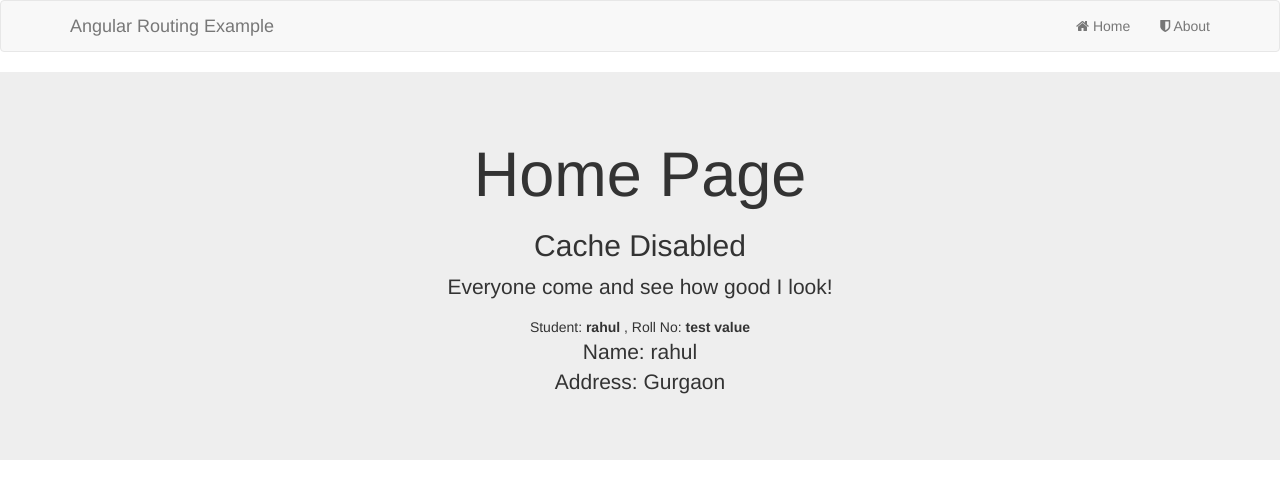
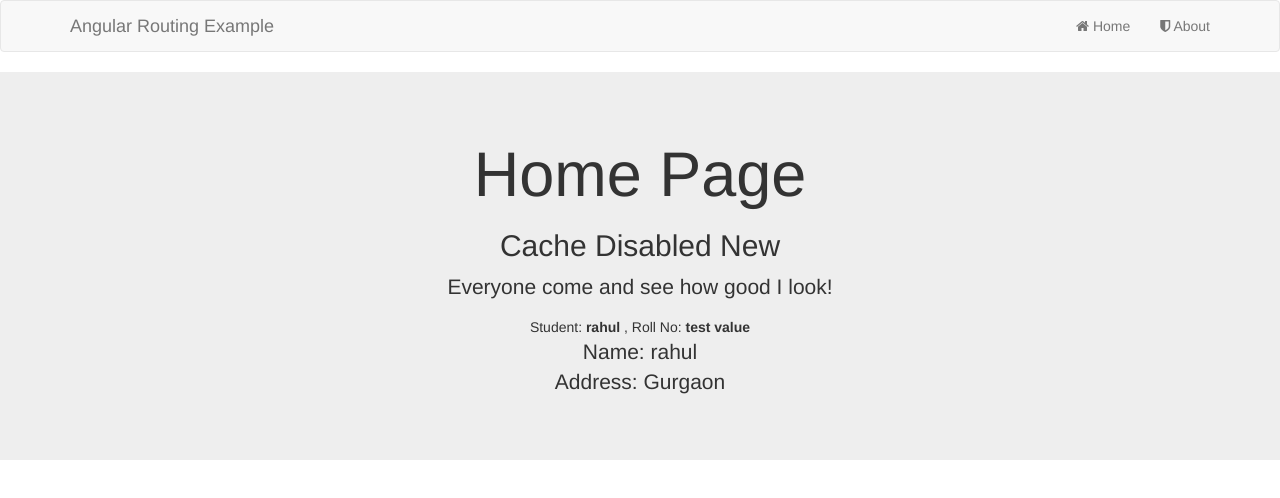
Before and after one commit to roofpik/practice, a plain HTML site: page index.html in a window 1280 px wide. Drawn offline with nearby package versions, Linux system fonts and the light colour scheme; some packages are replaced by stand-ins of ours.

Commit message:
cache updated

```diff
--- a/templates/home.html
+++ b/templates/home.html
@@ -1,6 +1,6 @@
 <div class="jumbotron text-center">
 	<h1>Home Page</h1>
-	<h2>Cache Disabled</h2>
+	<h2>Cache Disabled New</h2>
 	<p>{{ message }}</p>
 	<student student-response="responseFn" msg="{{test}}"></student>
 </div>
```
